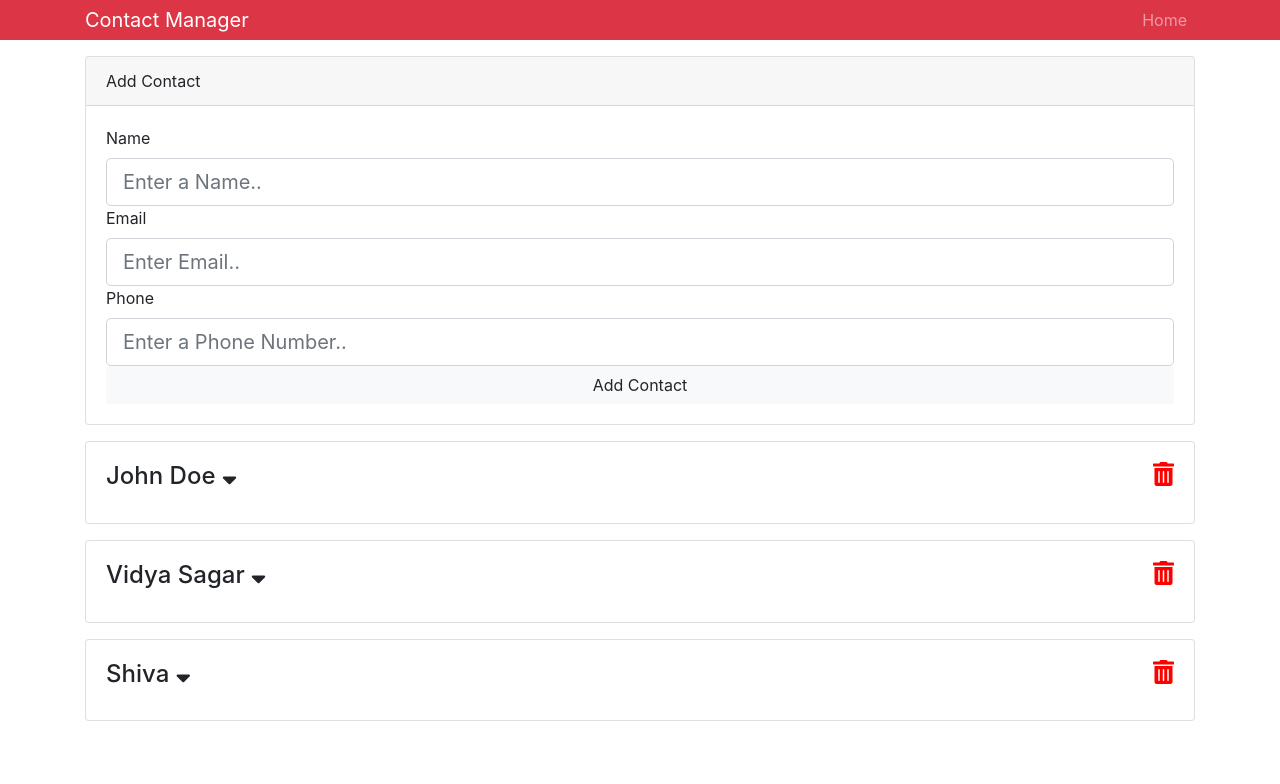
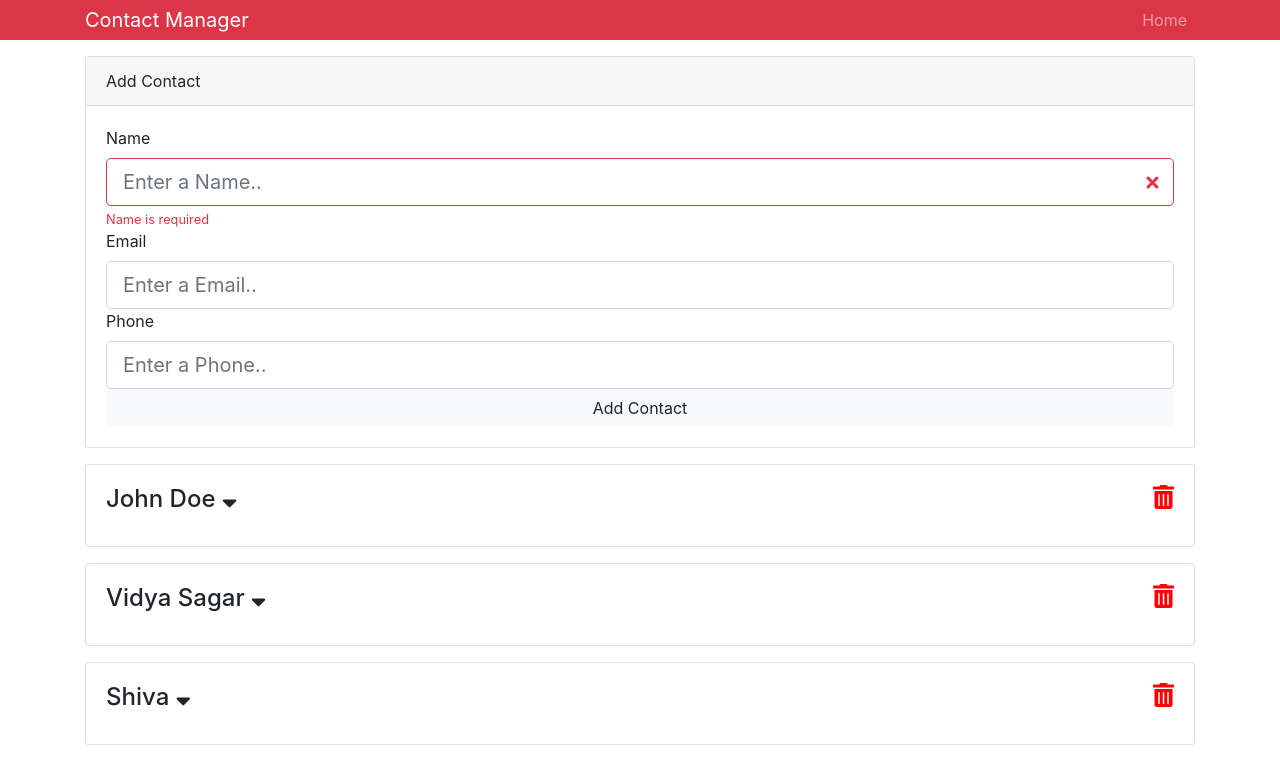
Before and after one commit to sagar949/react-contactmanager, a React (Create React App) app: page / in a window 1280 px wide. Shown: the top 784 px of the page. Built offline with nearby package versions, Linux system fonts and the light colour scheme.

Commit message:
error checking for form inputs

```diff
--- a/package.json
+++ b/package.json
@@ -4,6 +4,7 @@
   "private": true,
   "dependencies": {
     "bootstrap": "^4.1.3",
+    "classnames": "^2.2.6",
     "eslint": "^5.5.0",
     "react": "^16.5.0",
     "react-dom": "^16.5.0",
--- a/src/components/contacts/AddContact.js
+++ b/src/components/contacts/AddContact.js
@@ -1,11 +1,15 @@
 import React, { Component } from 'react';
 import { Consumer } from '../../context';
+import TextInputGroup from '../layout/TextInputGroup';
 import uuid from 'uuid';
 export default class AddContact extends Component {
   state = {
     name: '',
     email: '',
-    phone: ''
+    phone: '',
+    errors: {
+      name: 'Name is required'
+    }
   };
   onChange = event =>
     this.setState({ [event.target.name]: event.target.value }); // Computed property syntax
@@ -13,6 +17,18 @@
   onSubmit = (dispatch, e) => {
     e.preventDefault();
     const { name, email, phone } = this.state;
+    if (name === '') {
+      this.setState({ errors: { name: 'Name is required' } });
+      return;
+    }
+    if (email === '') {
+      this.setState({ errors: { email: 'Email is required' } });
+      return;
+    }
+    if (phone === '') {
+      this.setState({ errors: { phone: 'Phone is required' } });
+      return;
+    }
     const newContact = {
       id: uuid(),
       name,
@@ -20,15 +36,18 @@
       phone
     };
     dispatch({ type: 'ADD_CONTACT', payload: newContact });
+
+    // Clear state after submit
     this.setState({
       name: '',
       email: '',
-      phone: ''
+      phone: '',
+      errors: {}
     });
   };
 
   render() {
-    const { name, email, phone } = this.state;
+    const { name, email, phone, errors } = this.state;
     return (
       <Consumer>
         {value => {
@@ -38,39 +57,32 @@
               <div className="card-header">Add Contact</div>
               <div className="card-body">
                 <form onSubmit={this.onSubmit.bind(this, dispatch)}>
-                  <div className="from-group">
-                    <label htmlFor="name">Name</label>
-                    <input
-                      type="text"
+                  <TextInputGroup
                     name="name"
-                      className="form-control form-control-lg"
+                    label="Name"
                     placeholder="Enter a Name.."
                     value={name}
                     onChange={this.onChange}
+                    error={errors.name}
                   />
-                  </div>
-                  <div className="from-group">
-                    <label htmlFor="email">Email</label>
-                    <input
+                  <TextInputGroup
+                    name="email"
+                    label="Email"
+                    placeholder="Enter a Email.."
+                    value={email}
                     type="email"
-                      name="email"
-                      className="form-control form-control-lg"
-                      placeholder="Enter Email.."
-                      value={email}
                     onChange={this.onChange}
+                    error={errors.email}
                   />
-                  </div>
-                  <div className="from-group">
-                    <label htmlFor="phone">Phone</label>
-                    <input
-                      type="text"
+                  <TextInputGroup
                     name="phone"
-                      className="form-control form-control-lg"
-                      placeholder="Enter a Phone Number.."
+                    label="Phone"
+                    placeholder="Enter a Phone.."
                     value={phone}
                     onChange={this.onChange}
+                    error={errors.phone}
                   />
-                  </div>
+
                   <input
                     type="submit"
                     value="Add Contact"
--- /dev/null
+++ b/src/components/layout/TextInputGroup.js
@@ -0,0 +1,45 @@
+import React from 'react';
+import PropTypes from 'prop-types';
+import classnames from 'classnames';
+const TextInputGroup = ({
+  label,
+  name,
+  value,
+  placeholder,
+  type,
+  onChange,
+  error
+}) => {
+  return (
+    <div className="from-group">
+      <label htmlFor="name">{label}</label>
+      <input
+        type={type}
+        name={name}
+        className={classnames('form-control form-control-lg', {
+          'is-invalid': error
+        })}
+        placeholder={placeholder}
+        value={value}
+        onChange={onChange}
+      />
+      {error && <div className="invalid-feedback">{error}</div>}
+    </div>
+  );
+};
+
+TextInputGroup.propTypes = {
+  name: PropTypes.string.isRequired,
+  label: PropTypes.string.isRequired,
+  placeholder: PropTypes.string.isRequired,
+  value: PropTypes.string.isRequired,
+  type: PropTypes.string.isRequired,
+  onChange: PropTypes.func.isRequired,
+  error: PropTypes.string
+};
+
+TextInputGroup.defaultProps = {
+  type: 'text'
+};
+
+export default TextInputGroup;
```
Also changed, not shown: 1 other file (tests, documents, lock files or other folders). Lines whose indentation alone changed are shown as unchanged.
